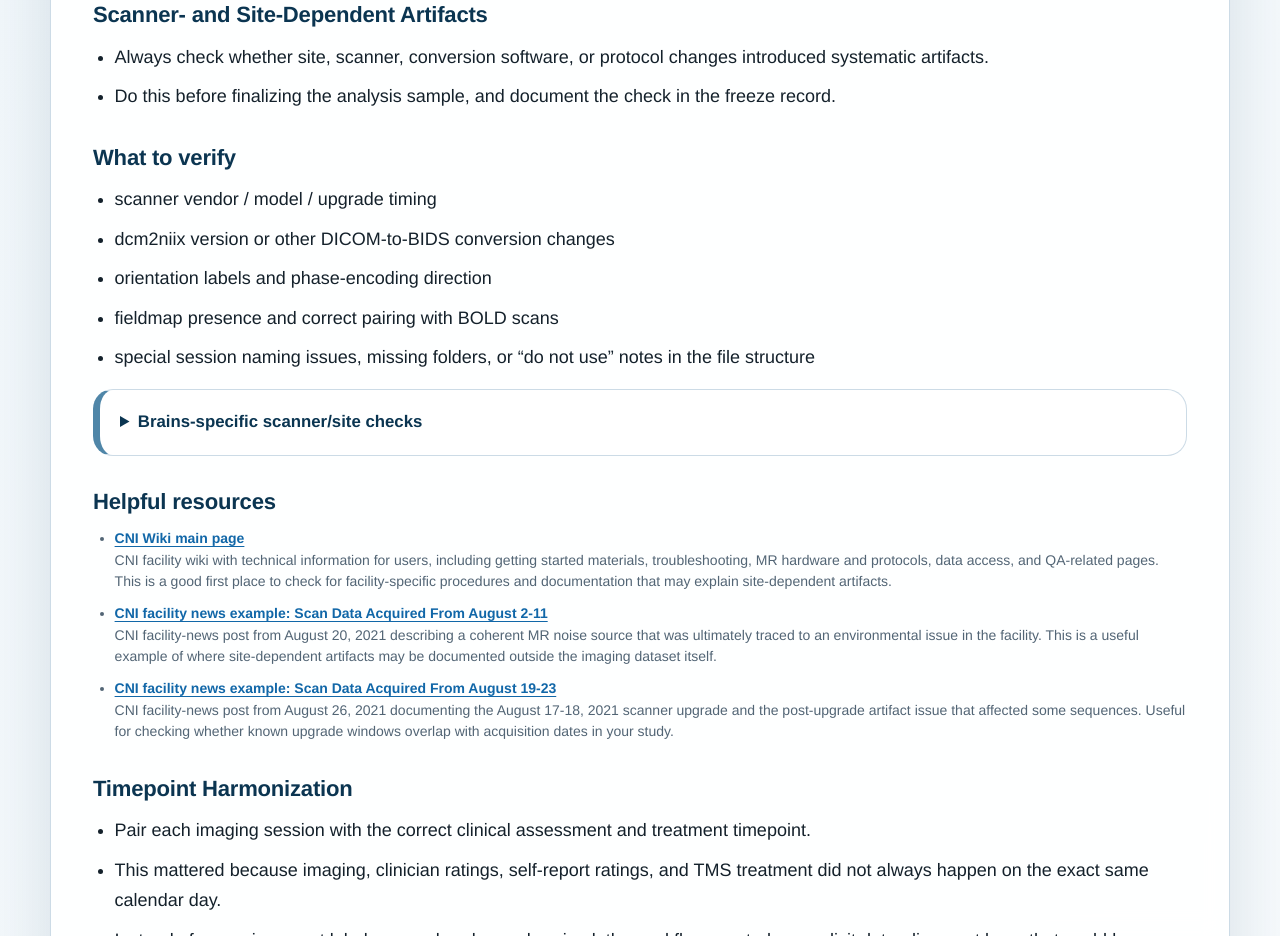
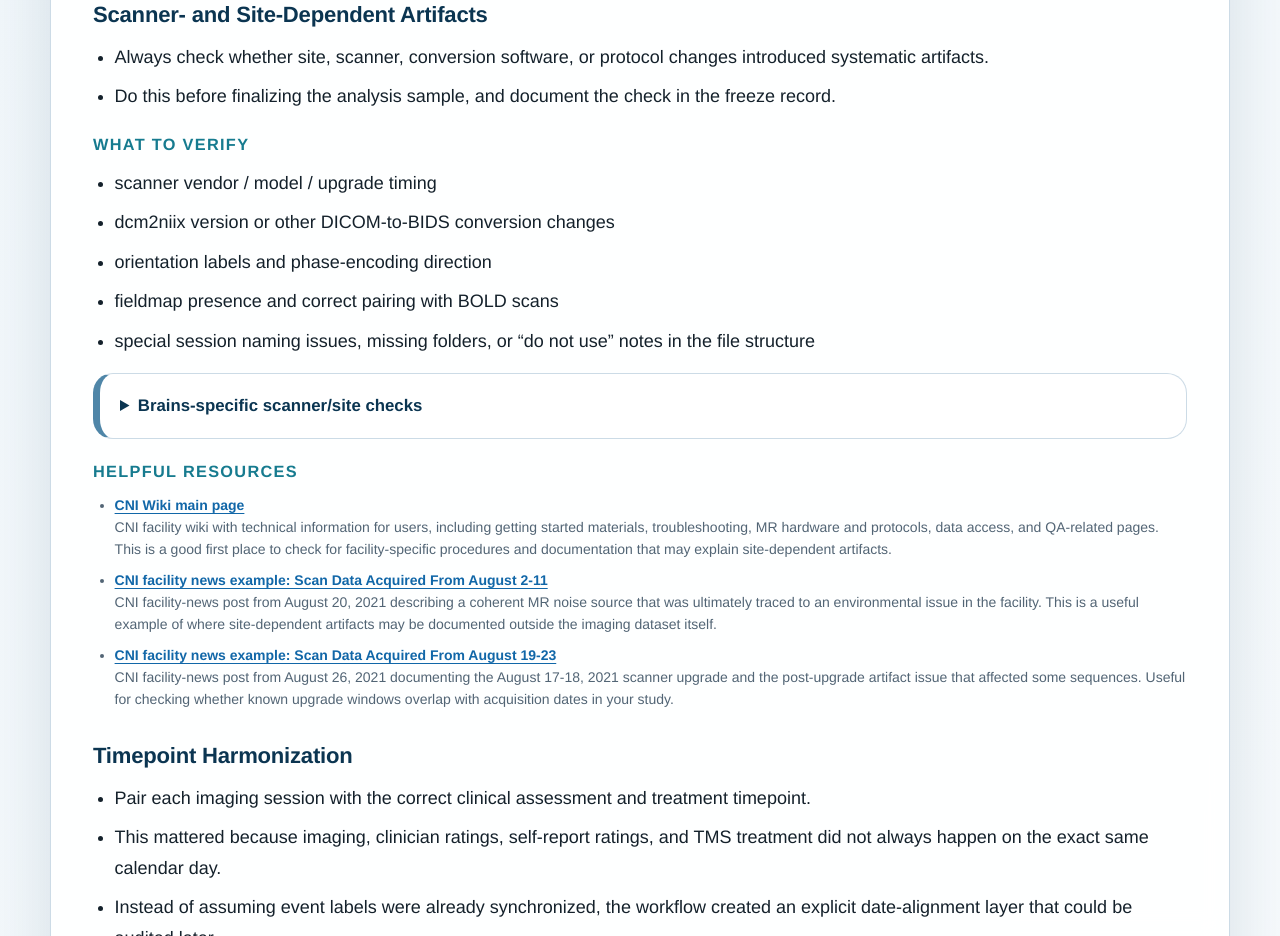
Before and after one commit to tracyhann/bsl-imaging-qc, a plain HTML site: page index.html in a window 1280 px wide. Shown: the part 5553-6489 px from the top of the page. Drawn offline with Linux system fonts and the light colour scheme.

Commit message:
web page updated

```diff
--- a/index.html
+++ b/index.html
@@ -245,7 +245,11 @@
 
     h4 {
       margin-top: 24px;
-      font-size: 1.12rem;
+      color: var(--teal);
+      font-size: 1.02rem;
+      font-weight: 900;
+      letter-spacing: 0.08em;
+      text-transform: uppercase;
     }
 
     .lead {
@@ -821,7 +825,7 @@
           <li>Do this before finalizing the analysis sample, and document the check in the freeze record.</li>
         </ul>
 
-        <h3>What to verify</h3>
+        <h4>What to verify</h4>
         <ul>
           <li>scanner vendor / model / upgrade timing</li>
           <li>dcm2niix version or other DICOM-to-BIDS conversion changes</li>
@@ -863,7 +867,7 @@
           </ul>
         </details>
 
-        <h3>Helpful resources</h3>
+        <h4>Helpful resources</h4>
         <ul class="resource-list">
           <li><a href="https://cni.su.domains/wiki/index.php?title=Main_Page">CNI Wiki main page</a><br>
             CNI facility wiki with technical information for users, including getting started materials, troubleshooting, MR hardware and protocols, data access, and QA-related pages. This is a good first place to check for facility-specific procedures and documentation that may explain site-dependent artifacts.</li>
```
